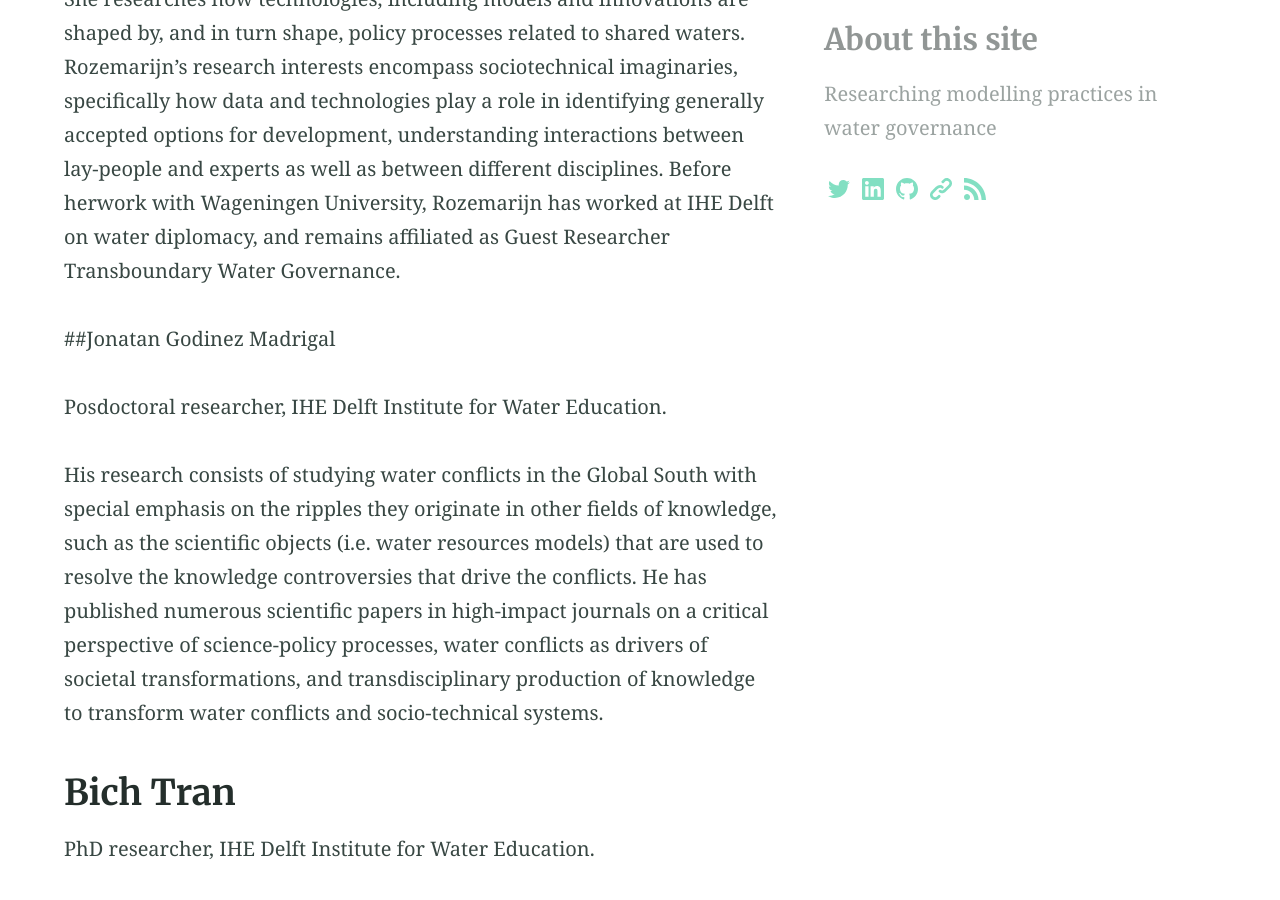
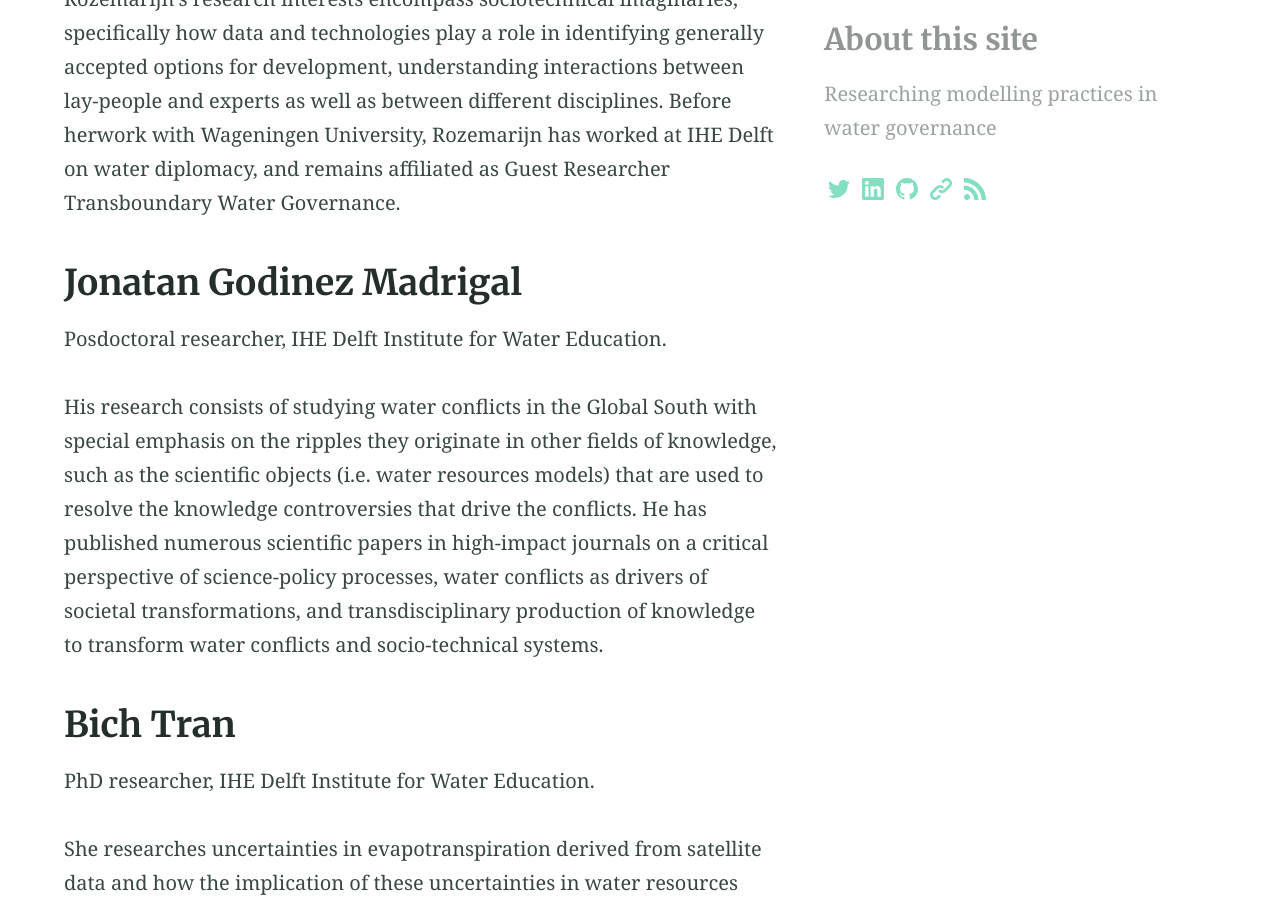
Before and after one commit to cat-water-models/cat-water-models.github.io, a Jekyll site: the page built from team.md, in a window 1280 px wide and 900 px high, scrolled down 1686 px. Built offline with Jekyll 4.4.1, drawn with Linux system fonts in a browser that asks for light colours; part of the change alters nothing that is shown.

```diff
--- a/team.md
+++ b/team.md
@@ -8,8 +8,6 @@ aside: true
 ---
 
 We are an interdisciplinary and international team of early career researchers (two postdocs, two doctoral researchers). We have a keen interest in researching water combining and contrasting different disciplinary perspectives including human geography (Alba Rossella Alba), governance (Rozemarijn ter Horst) and water resources management (Jonatan Godinez Madrigal) and hydrological modelling (Bich Tran). We are currently engaged in researching the role of models (particularly hydrological models) and modellers in influencing water governance and management in four distinct projects and in different locations and case studies.
-
-# Meet the team
 
 ## Rossella Alba
 
@@ -23,7 +21,7 @@ Lecturer/PhD researcher, the Water Resources Management group at Wageningen Univ
 
 She researches how technologies, including models and innovations are shaped by, and in turn shape, policy processes related to shared waters. Rozemarijn’s research interests encompass sociotechnical imaginaries, specifically how data and technologies play a role in identifying generally accepted options for development, understanding interactions between lay-people and experts as well as between different disciplines. Before herwork with Wageningen University, Rozemarijn has worked at IHE Delft on water diplomacy, and remains affiliated as Guest Researcher Transboundary Water Governance.
 
-##Jonatan Godinez Madrigal
+## Jonatan Godinez Madrigal
 
 Posdoctoral researcher,  IHE Delft Institute for Water Education.
 
```
